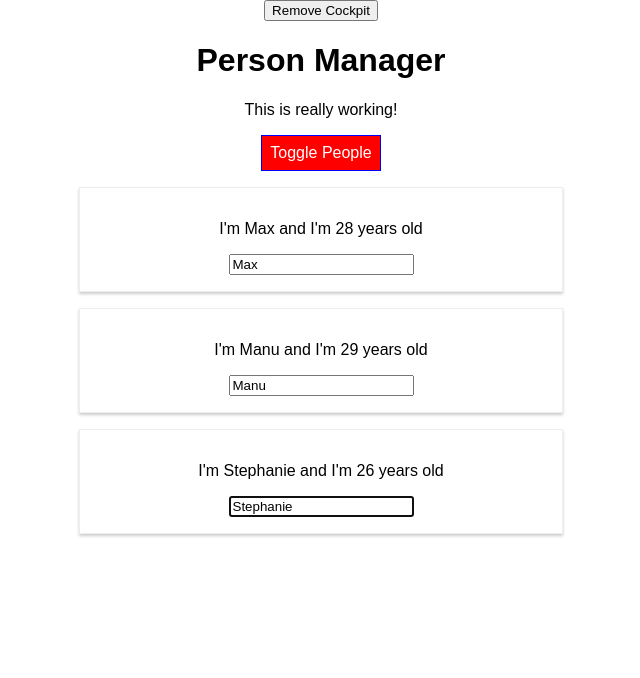
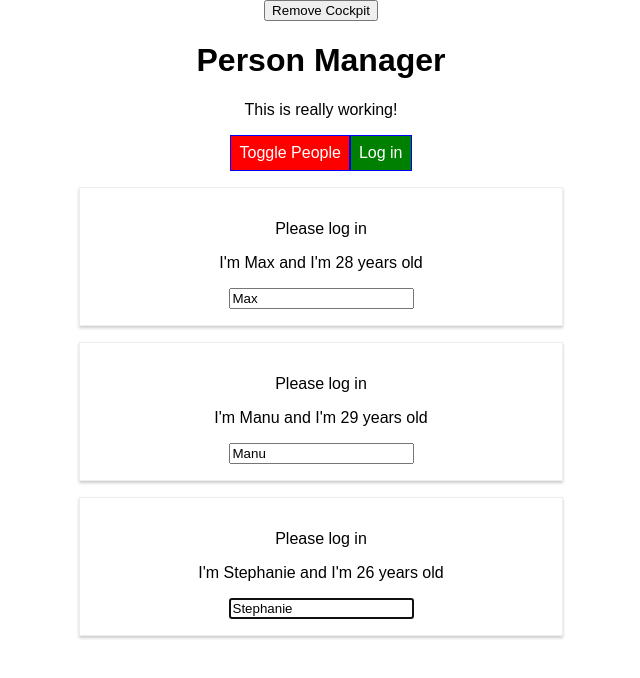
Before and after one commit to KendallM3/react-guide-project, a React app: page / in a window 1280 px wide. Shown: the top 678 px of the page, without its empty margins (319-959 px from the left). Built offline with nearby package versions, Linux system fonts and the light colour scheme.

Commit message:
section 7: 116

```diff
--- a/src/components/Cockpit/Cockpit.js
+++ b/src/components/Cockpit/Cockpit.js
@@ -1,9 +1,13 @@
-import React, { useEffect, useRef } from 'react';
+import React, { useEffect, useRef, useContext } from 'react';
 import classes from './Cockpit.css';
+import AuthContext from '../../context/auth-context';
 
 const cockpit = (props) => {
 
     const toggleBtnRef = useRef(null);
+    const authContext = useContext(AuthContext);
+
+    console.log(authContext.authenticated);
 
 
     useEffect(() => {
@@ -52,6 +56,8 @@
             >
                 Toggle People
             </button>
+            <button onClick={authContext.login}>Log in</button>
+
         </div>
     );
 };
--- a/src/components/Persons/Person/Person.js
+++ b/src/components/Persons/Person/Person.js
@@ -3,6 +3,7 @@
 
 import Aux from '../../../hoc/Auxiliary';
 import withClass from '../../../hoc/withClass';
+import AuthContext from '../../../context/auth-context';
 
 import classes from './Person.css';
 
@@ -13,9 +14,12 @@
         this.inputElementRef = React.createRef();
     }
 
+    static contextType = AuthContext;
+
     componentDidMount() {
         // this.inputElement.focus();
         this.inputElementRef.current.focus();
+        console.log(this.context.authenticated);
     }
 
 
@@ -24,6 +28,7 @@
         console.log('[Person.js] rendering...');
         return (
         <Aux>
+            {this.context.authenticated ? <p>Authenticated!</p> : <p>Please log in</p>}
             <p onClick={this.props.click}>I'm {this.props.name} and I'm {this.props.age} years old</p>
             <p>{this.props.children}</p>
             <input
--- a/src/components/Persons/Persons.js
+++ b/src/components/Persons/Persons.js
@@ -43,6 +43,7 @@
         age={person.age}
         key={person.id}
         changed={(event) => this.props.changed(event, person.id)}
+        isAuth={this.props.isAuthenticated}
         />
     });
 
--- a/src/containers/App.js
+++ b/src/containers/App.js
@@ -5,6 +5,7 @@
 import Cockpit from '../components/Cockpit/Cockpit';
 import withClass from '../hoc/withClass';
 import Aux from '../hoc/Auxiliary';
+import AuthContext from '../context/auth-context';
 // import ErrorBoundary from './ErrorBoundary/ErrorBoundary';
 
 
@@ -25,7 +26,8 @@
     otherState: 'some other value',
     showPersons: false,
     showCockpit: true,
-    changeCounter: 0
+    changeCounter: 0,
+    authenticated: false
   }
 
   static getDerivedStateFromProps(props, state) {
@@ -79,7 +81,11 @@
   togglePersonsHandler = () => {
     const doesShow = this.state.showPersons;
     this.setState({showPersons: !doesShow});
-  }
+  };
+
+  loginHandler = () => {
+    this.setState({authenticated: true});
+  };
 
   render() {
     console.log('[App.js] render');
@@ -91,7 +97,9 @@
       persons = (<Persons
           persons={this.state.persons}
           clicked={this.deletePersonHandler}
-          changed={this.nameChangedHandler}>
+          changed={this.nameChangedHandler}
+          isAuthenticated={this.state.authenticated}
+          >
           </Persons>
       );
     }
@@ -106,6 +114,11 @@
         >
           Remove Cockpit
         </button>
+        <AuthContext.Provider value={{
+          authenticated: this.state.authenticated,
+          login: this.loginHandler
+          }}
+        >
           {this.state.showCockpit ? <Cockpit
           title={this.props.appTitle}
           showPersons={this.state.showPersons}
@@ -113,6 +126,7 @@
           clicked={this.togglePersonsHandler}
           /> : null }
           {persons}
+        </AuthContext.Provider>
         </Aux>
     );
     // return React.createElement('div', {className: 'App'}, React.createElement('h1', null, 'Does this work now?'));
--- /dev/null
+++ b/src/context/auth-context.js
@@ -0,0 +1,8 @@
+import React from 'react';
+
+const authContext = React.createContext({
+    authenticated: false,
+    login: () => {}
+});
+
+export default authContext;
```
Lines whose indentation alone changed are shown as unchanged.
